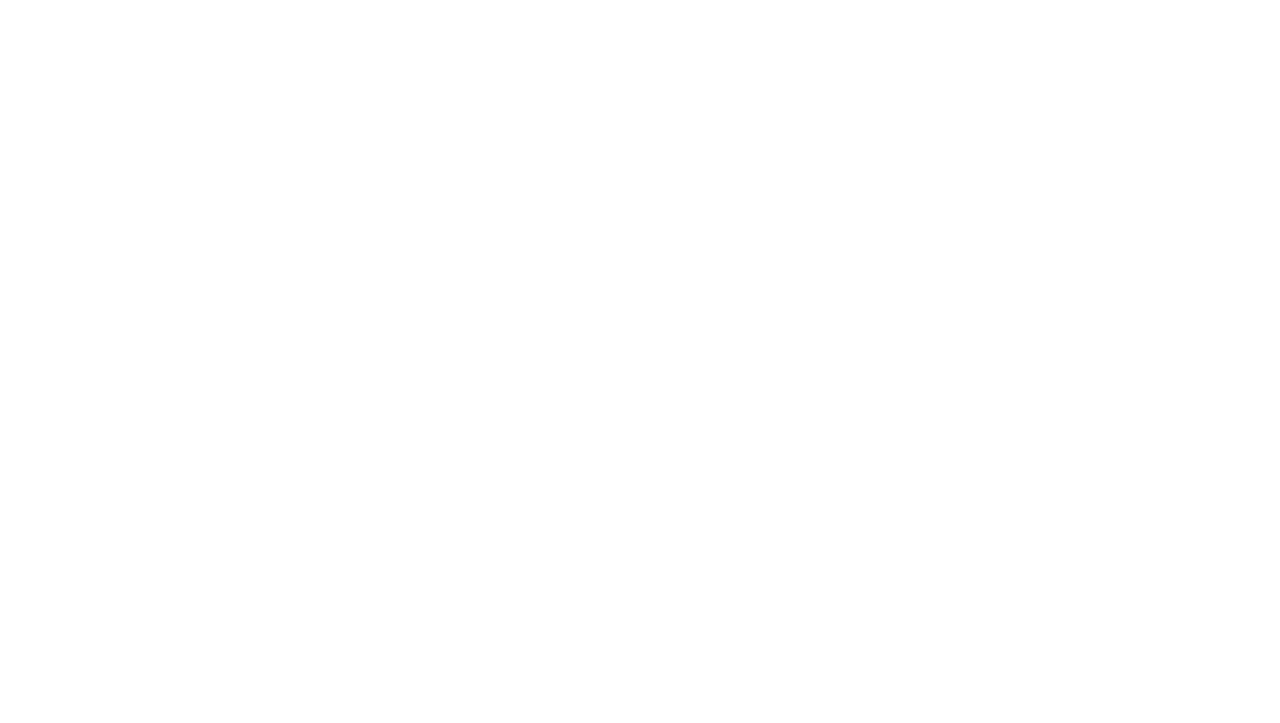
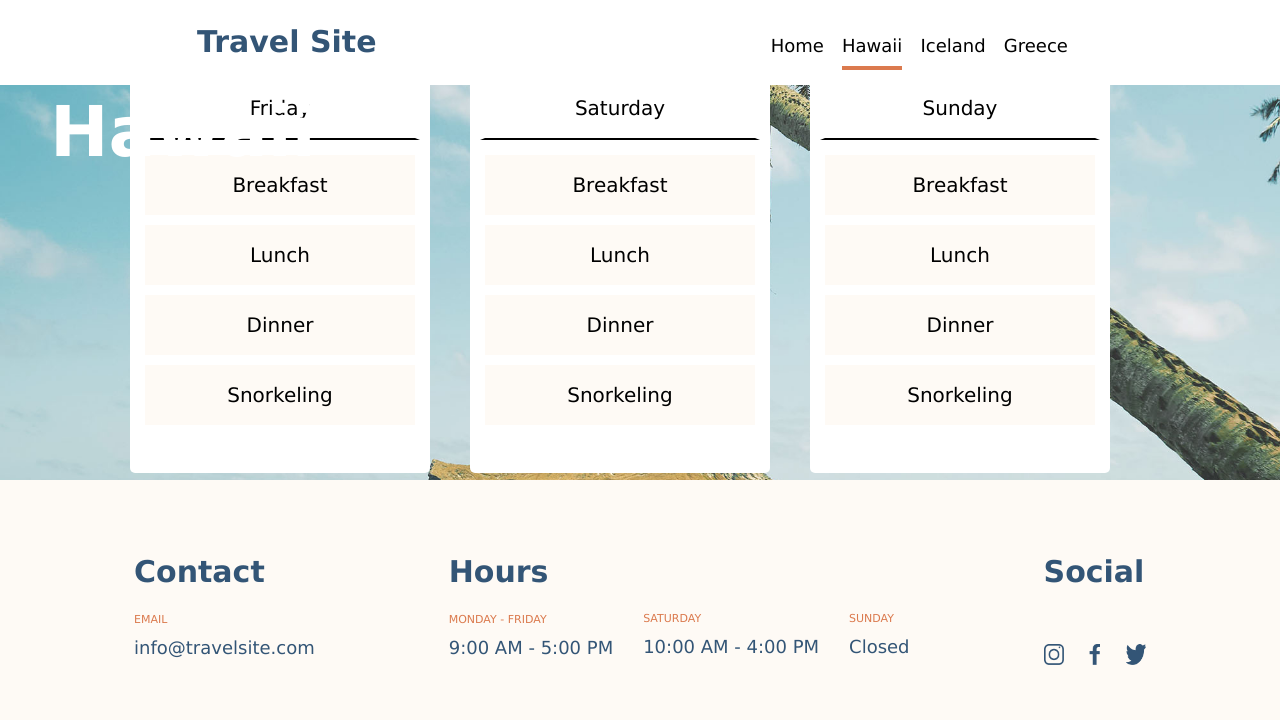
Before and after one commit to Thornebanks/travel-site, a plain HTML site: page Pages/hawaii.html in a window 1280 px wide. Drawn offline with Linux system fonts and the light colour scheme.

Commit message:
hawaii done

```diff
--- a/Pages/hawaii.html
+++ b/Pages/hawaii.html
@@ -0,0 +1,95 @@
+<!DOCTYPE html>
+<html lang="en">
+
+<head>
+    <meta charset="UTF-8" />
+    <meta http-equiv="X-UA-Compatible" content="IE=edge" />
+    <meta name="viewport" content="width=device-width, initial-scale=1.0" />
+    <link rel="stylesheet" href="../css/global.css" />
+    <link rel="stylesheet" href="../css/destination.css">
+    <title>Hawaii</title>
+</head>
+
+<body>
+    <header>
+        <div class="top-nav">
+            <h2>Travel Site</h2>
+            <nav>
+                <ul>
+                    <li><a href="">Home</a></li>
+                    <li><a href="">Hawaii</a></li>
+                    <li><a href="">Iceland</a></li>
+                    <li><a href="">Greece</a></li>
+                </ul>
+            </nav>
+        </div>
+    </header>
+    <section class="itinerary">
+        <h1 class="itinerary__title">Hawaii</h1>
+
+
+        <div class="itinerary__img">
+            <div class="itinerary__card">
+                <ul>
+                    <li>Friday</li>
+                    <li><a href="">Breakfast</a></li>
+                    <li><a href="">Lunch</a></li>
+                    <li><a href="">Dinner</a></li>
+                    <li><a href="">Snorkeling</a></li>
+                </ul>
+            </div>
+            <div class="itinerary__card">
+                <ul>
+                    <li>Saturday</li>
+                    <li><a href="">Breakfast</a></li>
+                    <li><a href="">Lunch</a></li>
+                    <li><a href="">Dinner</a></li>
+                    <li><a href="">Snorkeling</a></li>
+                </ul>
+            </div>
+            <div class="itinerary__card">
+                <ul>
+                    <li>Sunday</li>
+                    <li><a href="">Breakfast</a></li>
+                    <li><a href="">Lunch</a></li>
+                    <li><a href="">Dinner</a></li>
+                    <li><a href="">Snorkeling</a></li>
+                </ul>
+            </div>
+        </div>
+    </section>
+    <footer>
+        <div class="footer">
+            <div class="footer-contact">
+                <h2>Contact</h2>
+                <p class="footer-subtitle">email</p>
+                <p>info@travelsite.com</p>
+            </div>
+            <div class="footer-hours">
+                <div class="footer-timing">
+                    <h2>Hours</h2>
+                    <p class="footer-subtitle">monday - friday</p>
+                    <p>9:00 AM - 5:00 PM</p>
+                </div>
+                <div class="footer-timing footer-timing__day">
+                    <p class="footer-subtitle">saturday</p>
+                    <p>10:00 AM - 4:00 PM</p>
+                </div>
+                <div class="footer-timing footer-timing__day">
+                    <p class="footer-subtitle">Sunday</p>
+                    <p>Closed</p>
+                </div>
+            </div>
+            <div class="footer-social">
+                <h2>Social</h2>
+                <div class="footer-social footer-social__img">
+                    <img src="../Assets/Icons/icon-instagram.png" alt="instagram logo" />
+                    <img src="../Assets/Icons/icon-facebook.png" alt="facebook logo" />
+                    <img src="../Assets/Icons/icon-twitter.png" alt="twitter logo" />
+                </div>
+            </div>
+        </div>
+    </footer>
+</body>
+
+</html>
--- a/css/destination.css
+++ b/css/destination.css
@@ -0,0 +1,121 @@
+* {
+    margin: 0%;
+    padding: 0;
+}
+.top-nav {
+    display: flex;
+    justify-content: space-around;
+    background-color: #ffffff;
+    width: 100%;
+    color: #335576;
+    position: fixed;
+    align-items: baseline;
+    z-index: 20;
+    padding: 25px 0;
+  }
+  .top-nav a {
+    text-decoration: none;
+    color: black;
+    font-size: 18px;
+  }
+  .top-nav ul li:nth-child(2) a {
+    border-bottom: 4px solid #db7a4e;
+    padding-bottom: 10px;
+  }
+  nav li {
+    display: inline-block;
+    margin-right: 15px;
+  }
+  .itinerary__img {
+      background-image: url(../Assets/Images/hawaii.jpg);
+      width: 100vw;
+      height: 60vh;
+      background-position: center;
+      background-size: cover;
+      display: flex;
+      justify-content: center;
+      align-items: center;
+      position: relative;
+
+  }
+  h1 {
+      position: absolute;
+      color: #ffffff;
+      z-index: 10;
+      font-size: 7rem;
+      top: 45px;
+      left: 50px;
+  }
+  .itinerary__card {
+    width: 300px;
+    height: 400px;
+    border-radius: 5px;
+    box-sizing: border-box;
+    background-color: #ffffff;
+    line-height: 3;
+    text-align: center;
+    padding: 0 10px;
+    margin-right: 40px;
+    margin-top: 65px;
+  }
+  .itinerary__img li {
+      list-style-type: none;
+      font-size: 2rem;
+      background-color: #FEFAF5;
+      border: 5px solid #fff;
+  }
+  .itinerary__img li a {
+      color: black;
+      text-decoration: none;
+  }
+  .itinerary__card ul li:first-child {
+      border-bottom: 2px solid black;
+      list-style-type: none;
+      background-color: #fff;
+  }
+  .itinerary__card ul li:nth-child(2) {
+      margin-top: 10px;
+  }
+  .footer {
+    display: flex;
+    background-color: #fefaf5;
+    justify-content: space-evenly;
+    padding: 50px 0;
+  }
+  .footer h2 {
+      margin: 24.9px 0;
+  }
+  .footer p {
+      margin: 11px 0;
+  }
+  /* I tried looking for the 24.9px and 11px margin, but couldnt find it. SO i added it here instead of making a bunch of divs and trying to fix it */
+  .footer p:last-child {
+    color: #335576;
+    font-size: 1.8rem;
+  }
+  .footer-subtitle {
+    color: #db7a4e;
+    text-transform: uppercase;
+    font-size: 1.1rem;
+  }
+  .footer-hours {
+    display: flex;
+  }
+  .footer-timing__day {
+    padding-top: 72px;
+    padding-left: 30px;
+  }
+
+  .footer-social img {
+    width: 20px;
+    justify-content: space-between;
+    padding-top: 30px;
+  }
+  .footer-social__img {
+    width: 8vw;
+    display: flex;
+    justify-content: space-between;
+  }
+  .footer-social img:nth-child(2) {
+    width: 11px;
+  }
```
Also changed, not shown: index.html (+3 -3 lines).
